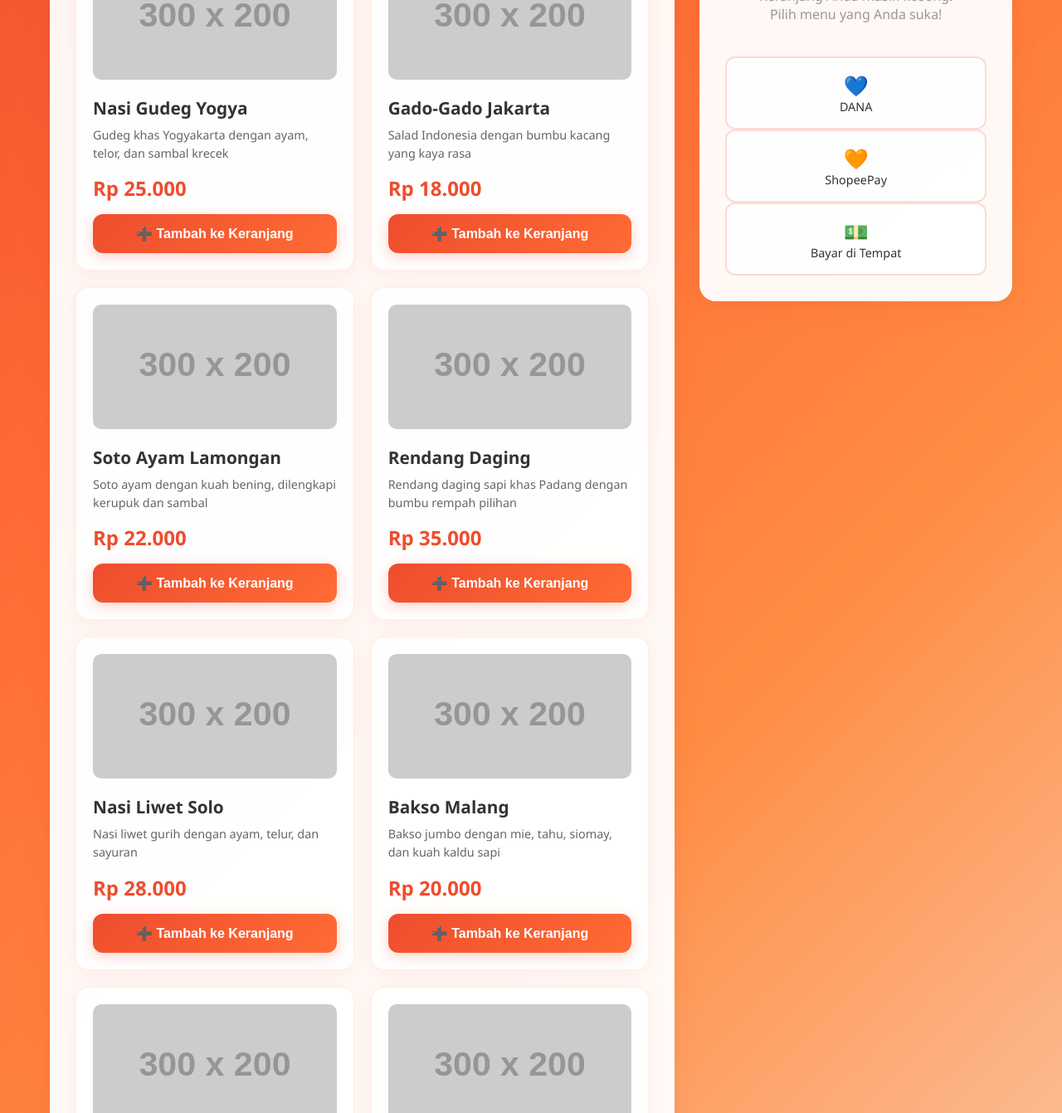
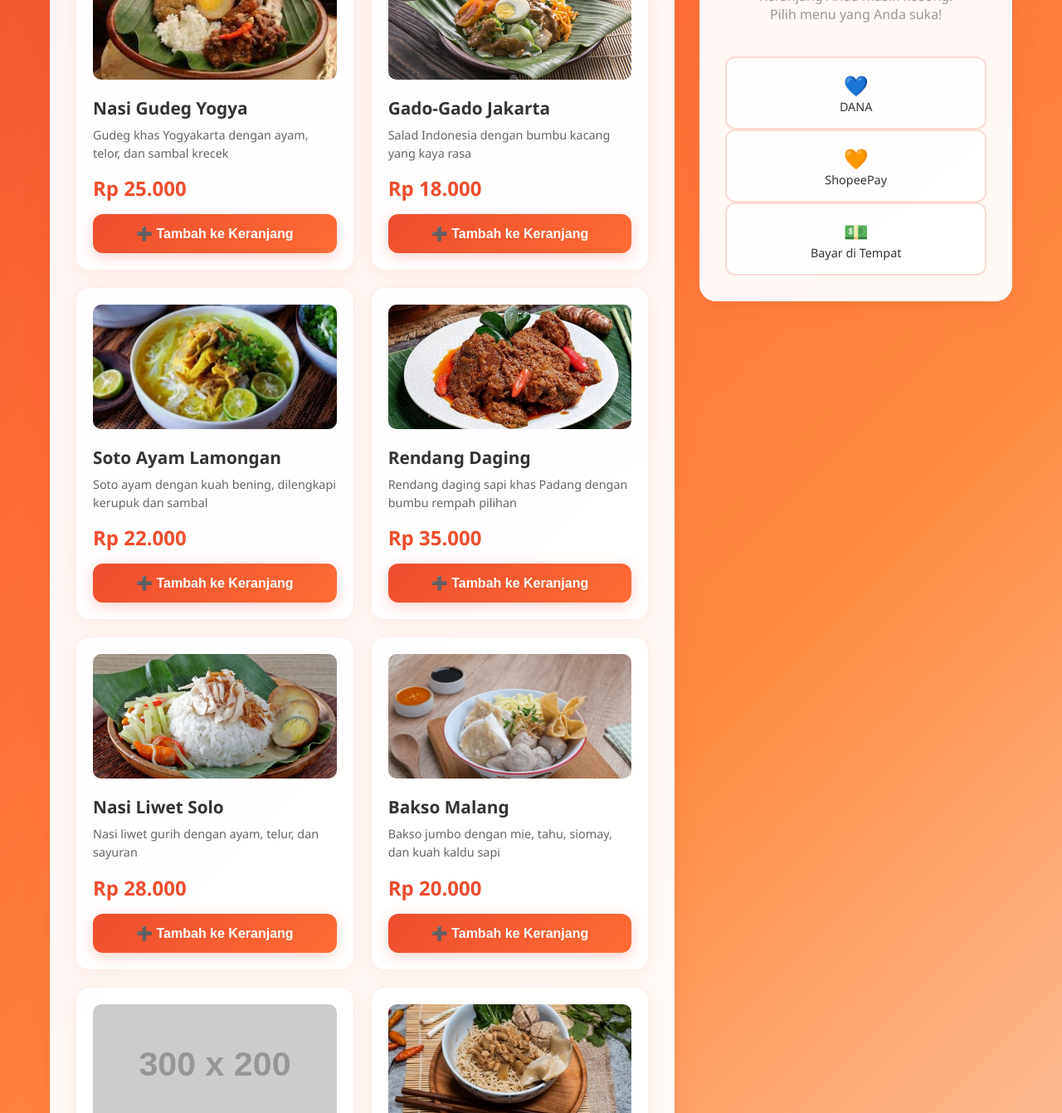
Before and after one commit to yangg6720-glitch/shoppefood, a plain HTML site: page index.html in a window 1280 px wide. Shown: the part 444-1785 px from the top of the page at 83% size. Drawn offline with Linux system fonts and the light colour scheme; placeholder pictures from the web are drawn by us; files whose address does not match are found by name.

Commit message:
Update index.html

```diff
--- a/index.html
+++ b/index.html
@@ -619,7 +619,7 @@
                 name: "Nasi Gudeg Yogya",
                 description: "Gudeg khas Yogyakarta dengan ayam, telor, dan sambal krecek",
                 price: 25000,
-                image: "img/nasi.jpg",
+                image: "nasi.jpg",
                 category: "makanan"
             },
             {
@@ -627,7 +627,7 @@
                 name: "Gado-Gado Jakarta",
                 description: "Salad Indonesia dengan bumbu kacang yang kaya rasa",
                 price: 18000,
-                image: "img/gado.jpg",
+                image: "gado.jpg",
                 category: "makanan"
             },
             {
@@ -635,7 +635,7 @@
                 name: "Soto Ayam Lamongan",
                 description: "Soto ayam dengan kuah bening, dilengkapi kerupuk dan sambal",
                 price: 22000,
-                image: "img/soto.jpg",
+                image: "soto.jpg",
                 category: "makanan"
             },
             {
@@ -643,7 +643,7 @@
                 name: "Rendang Daging",
                 description: "Rendang daging sapi khas Padang dengan bumbu rempah pilihan",
                 price: 35000,
-                image: "img/rendang.jpg",
+                image: "rendang.jpg",
                 category: "makanan"
             },
             {
@@ -651,7 +651,7 @@
                 name: "Nasi Liwet Solo",
                 description: "Nasi liwet gurih dengan ayam, telur, dan sayuran",
                 price: 28000,
-                image: "img/solo.jpg",
+                image: "solo.jpg",
                 category: "makanan"
             },
             {
@@ -659,7 +659,7 @@
                 name: "Bakso Malang",
                 description: "Bakso jumbo dengan mie, tahu, siomay, dan kuah kaldu sapi",
                 price: 20000,
-                image: "img/bakso.jpeg",
+                image: "bakso.jpeg",
                 category: "makanan"
             },
             {
@@ -667,7 +667,7 @@
                 name: "Ayam Geprek",
                 description: "Ayam crispy geprek dengan sambal yang pedas menggugah selera",
                 price: 23000,
-                image: "img/ayam.jpg",
+                image: "ayam.jpg",
                 category: "makanan"
             },
             {
@@ -675,7 +675,7 @@
                 name: "Mie Ayam Bakso",
                 description: "Mie ayam dengan bakso, pangsit, dan sayuran segar",
                 price: 17000,
-                image: "img/mie.jpeg",
+                image: "mie.jpeg",
                 category: "makanan"
             },
             {
@@ -691,7 +691,7 @@
                 name: "Es Jeruk Nipis",
                 description: "Es jeruk nipis segar dengan potongan jeruk asli dan es batu",
                 price: 12000,
-                image: "img/jeruk.jpg",
+                image: "jeruk.jpg",
                 category: "minuman"
             },
             {
@@ -699,7 +699,7 @@
                 name: "Teh Hangat",
                 description: "Teh hangat dengan aroma wangi, perfect untuk cuaca dingin",
                 price: 6000,
-                image: "img/teh.jpg",
+                image: "teh.jpg",
                 category: "minuman"
             },
             {
@@ -707,7 +707,7 @@
                 name: "Es Teler Special",
                 description: "Es teler dengan alpukat, kelapa muda, cincau, dan santan segar",
                 price: 18000,
-                image: "img/teler.jpg",
+                image: "teler.jpg",
                 category: "minuman"
             }
         ];
@@ -901,4 +901,5 @@
         init();
     </script>
 </body>
+
 </html>
```
